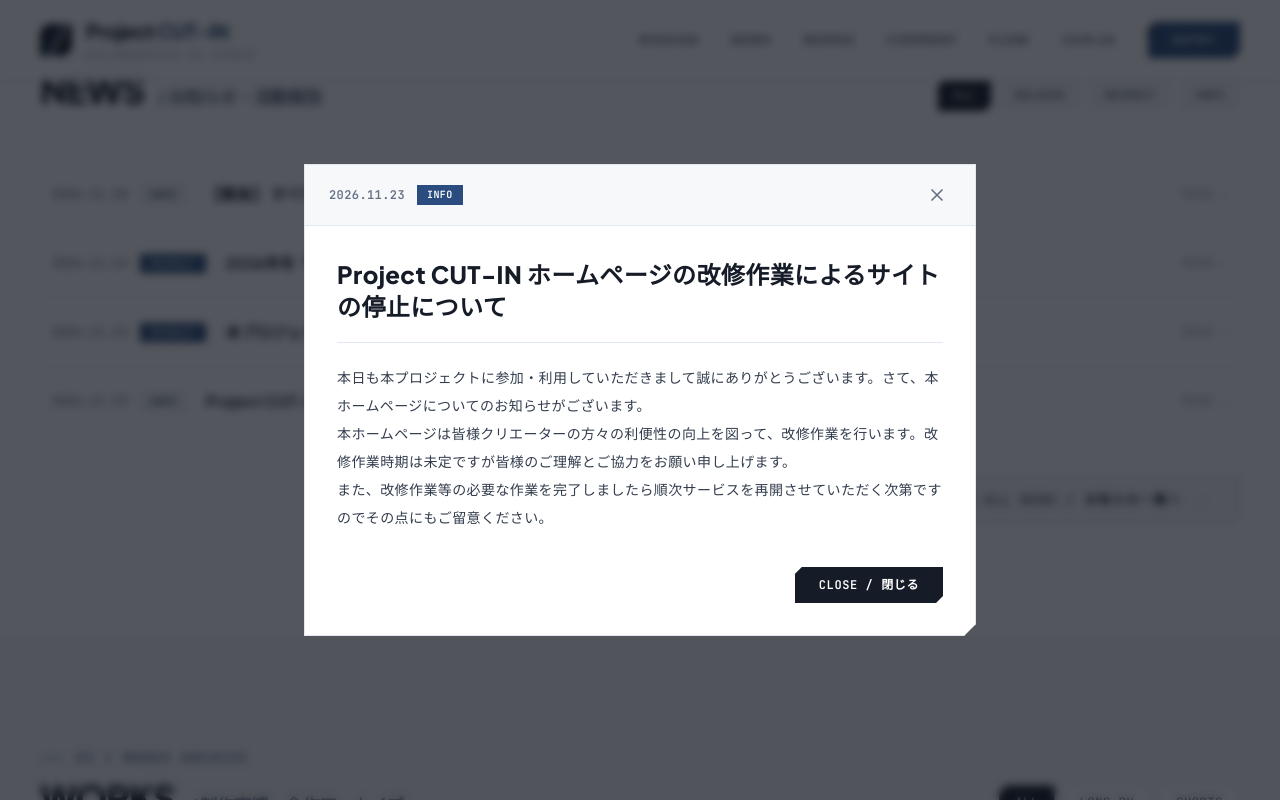
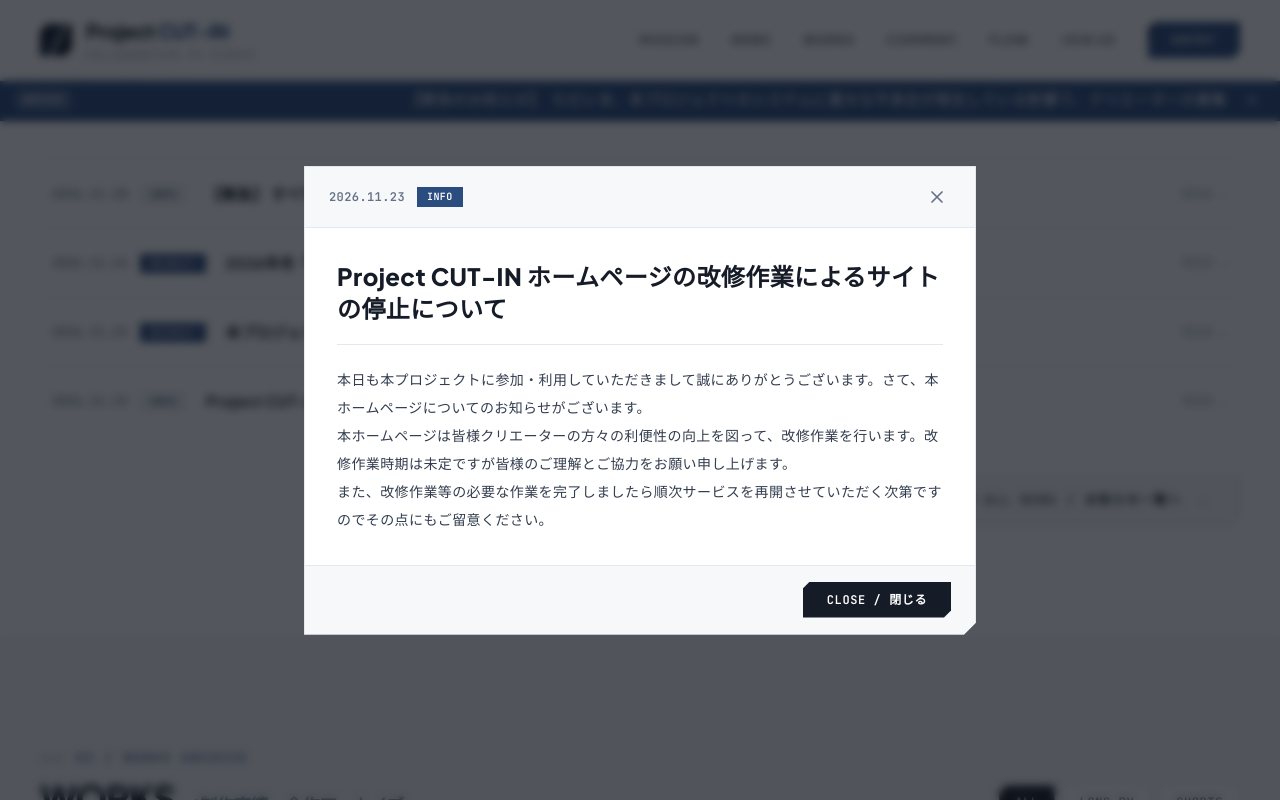
Before and after one commit to projectcut-in/project-cut_in, a plain HTML site: page index.html in a window 1280 px wide. Both pictures are taken after a click on the element 640 px from the left and 2152 px from the top of the page. Shown: the part 1752-2552 px from the top of the page. Drawn offline with nearby package versions, Linux system fonts and the light colour scheme.

Commit message:
Add files via upload

```diff
--- a/index.html
+++ b/index.html
@@ -132,6 +132,26 @@
         ::-webkit-scrollbar-thumb:hover {
             background: #2B4C7E;
         }
+        /* 右端の外側から左端へきれいに流すアニメーション */
+@keyframes marquee {
+    0% {
+        transform: translateX(100%);
+    }
+    100% {
+        transform: translateX(-100%);
+    }
+}
+
+.animate-marquee {
+    display: inline-block;
+    white-space: nowrap;
+    /* スピードを変更したい場合はここの「25s」の数字を調整してください */
+    animation: marquee 20s linear infinite;
+}
+
+.animate-marquee:hover {
+    animation-play-state: paused;
+}
     </style>
 </head>
 <body class="bg-surface-white text-ink-900 font-sans antialiased selection:bg-brand selection:text-white">
@@ -189,13 +209,38 @@
     </header>
 
 <!-- ==========================================
+     お知らせテロップバー（レスポンシブ対応版）
+=========================================== -->
+<div id="notice-banner-wrapper" class="fixed top-20 left-0 right-0 z-30 hidden bg-brand text-white text-xs font-medium px-3 sm:px-4 py-2 border-b border-brand-hover shadow-sm transition-all">
+    <div class="max-w-7xl mx-auto flex items-center justify-between gap-3">
+
+        <!-- 左側：NOTICEラベル ＋ 流れるテキストのエリア -->
+        <div class="flex items-center gap-2.5 sm:gap-3 overflow-hidden flex-1 min-w-0">
+            <span class="px-2 py-0.5 bg-white/20 font-mono text-[9px] sm:text-[10px] font-bold tracking-wider shrink-0 rounded-sm">
+                NOTICE
+            </span>
+            <!-- 枠いっぱいに広げて右端から流すためのコンテナ -->
+            <div class="overflow-hidden w-full relative">
+                <div id="notice-content-area" class="animate-marquee font-sans text-[15px] tracking-wide">
+                    <!-- notice.txtの内容 -->
+                </div>
+            </div>
+        </div>
+
+        <!-- 右側の閉じるボタン -->
+        <button id="close-notice-btn" class="text-white/80 hover:text-white shrink-0 p-1 focus:outline-none" aria-label="お知らせを閉じる">
+            <svg class="w-4 h-4" fill="none" stroke="currentColor" viewBox="0 0 24 24"><path stroke-linecap="round" stroke-linejoin="round" stroke-width="2" d="M6 18L18 6M6 6l12 12"></path></svg>
+        </button>
+    </div>
+</div>
+
+    <!-- ==========================================
      2. ヒーローセクション（背景動画 16:9 ＆ 左から中央へ溶ける白グラデーション）
 =========================================== -->
 <section class="relative min-h-[90vh] flex items-center pt-24 pb-16 overflow-hidden bg-white">
     <!-- 背景動画コンテナ（16:9を維持しながら全体をカバー） -->
     <div class="absolute inset-0 w-full h-full overflow-hidden z-0 pointer-events-none">
-        <video src="hero-pv.mp4" autoplay loop muted playsinline
-               class="absolute top-1/2 left-1/2 w-[177.77777778vh] h-[56.25vw] min-w-full min-h-full -translate-x-1/2 -translate-y-1/2 object-cover">
+        <video src="hero-pv.mp4" autoplay loop muted playsinline preload="auto" x5-playsinline webkit-playsinline class="w-full h-full object-cover pointer-events-none">
         </video>
 
         <!-- 左半分は白く、中央に向かって透明になるグラデーションオーバーレイ（PC用） -->
@@ -723,13 +768,12 @@
             </div>
         </div>
     </div>
-
 <!-- ==========================================
-         NEWS詳細モーダル（NEWS記事クリック時に表示）※新規追加
+     NEWS詳細モーダル（スクロール対応版）
 =========================================== -->
 <div id="news-modal" class="fixed inset-0 z-50 hidden items-center justify-center p-4 sm:p-6 bg-ink-950/70 backdrop-blur-sm">
-        <div class="bg-white border border-slate-200 w-full max-w-2xl cut-card shadow-2xl relative overflow-hidden">
-            <div class="bg-surface-off border-b border-slate-200 px-6 py-4 flex items-center justify-between">
+    <div class="bg-white border border-slate-200 w-full max-w-2xl max-h-[90vh] flex flex-col cut-card shadow-2xl relative">
+        <div class="bg-surface-off border-b border-slate-200 px-6 py-4 flex items-center justify-between shrink-0">
             <div class="flex items-center gap-3 font-mono text-xs font-bold">
                 <span id="news-modal-date" class="text-ink-500">2026.11.15</span>
                 <span id="news-modal-cat" class="px-2.5 py-0.5 bg-brand text-white text-[10px]">RECRUIT</span>
@@ -738,7 +782,8 @@
                 <svg class="w-5 h-5" fill="none" stroke="currentColor" viewBox="0 0 24 24"><path stroke-linecap="round" stroke-linejoin="round" stroke-width="2" d="M6 18L18 6M6 6l12 12"></path></svg>
             </button>
         </div>
-            <div class="p-6 sm:p-8 space-y-5">
+        <!-- スクロール可能な本文エリア -->
+        <div class="p-6 sm:p-8 space-y-5 overflow-y-auto">
             <h3 id="news-modal-title" class="text-xl sm:text-2xl font-extrabold text-ink-900 leading-snug">
                 ニュースタイトル
             </h3>
@@ -746,11 +791,11 @@
             <p id="news-modal-body" class="text-ink-700 text-sm leading-[2] whitespace-pre-line">
                 ニュース本文
             </p>
-                <div class="pt-4 flex justify-end">
+        </div>
+        <div class="bg-surface-off border-t border-slate-200 px-6 py-4 flex justify-end shrink-0">
             <button type="button" id="news-modal-ok-btn" class="px-6 py-2.5 bg-ink-900 text-white font-mono text-xs font-bold tracking-wider cut-btn hover:bg-brand transition-colors">
                 CLOSE / 閉じる
             </button>
-                </div>
         </div>
     </div>
 </div>
@@ -760,6 +805,40 @@
     =========================================== -->
     <script>
         document.addEventListener('DOMContentLoaded', () => {
+            // ==========================================
+// お知らせテロップ（notice.html読み込み＆非表示制御）
+// ==========================================
+const noticeWrapper = document.getElementById('notice-banner-wrapper');
+const noticeContentArea = document.getElementById('notice-content-area');
+const closeNoticeBtn = document.getElementById('close-notice-btn');
+
+// ローカルストレージでユーザーが閉じているか確認
+const isNoticeClosed = localStorage.getItem('cutin_notice_closed');
+
+if (!isNoticeClosed) {
+    fetch('notice.txt')
+    .then(response => {
+        if (!response.ok) throw new Error('Not found');
+        return response.text();
+    })
+    .then(text => {
+        const trimmed = text.trim();
+        if (trimmed.length > 0) {
+            noticeContentArea.innerHTML = trimmed;
+            noticeWrapper.classList.remove('hidden');
+        }
+    })
+    .catch(() => {
+        // notice.txtが存在しない場合は非表示のまま
+    });
+}
+
+if (closeNoticeBtn) {
+    closeNoticeBtn.addEventListener('click', () => {
+        noticeWrapper.classList.add('hidden');
+        localStorage.setItem('cutin_notice_closed', 'true');
+    });
+}
 
             // 2. モバイルメニュー開閉
             const mobileMenuBtn = document.getElementById('mobile-menu-btn');
```
Also changed, not shown: news.txt, notice.txt (added). Lines whose indentation alone changed are shown as unchanged.
